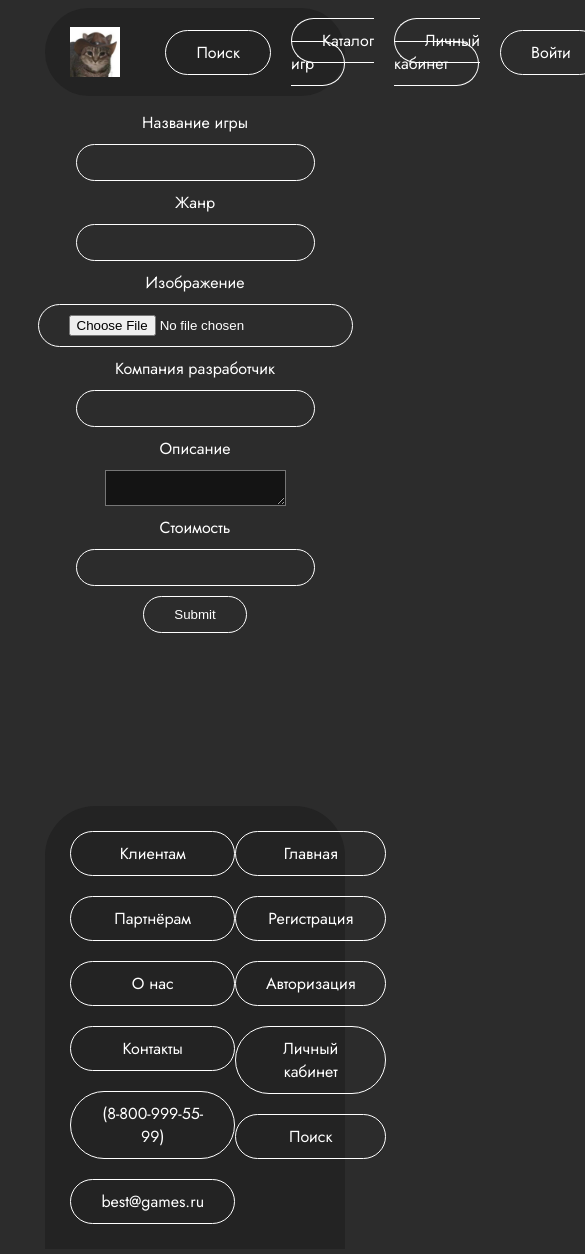
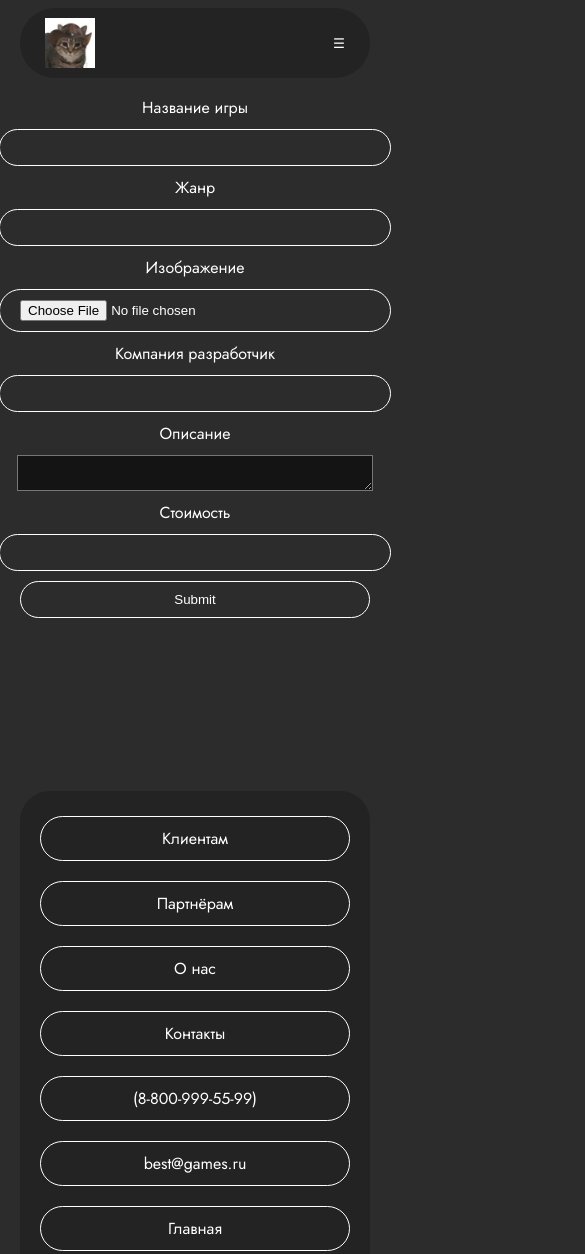
Before and after one commit to Larvest/web1, a plain HTML site: page admin.html in a window 390 px wide. Shown: the top 1254 px of the page, 585 px wide, since content can reach past the window. Drawn offline with Linux system fonts and the light colour scheme.

Commit message:
i hope it's the last commit

```diff
--- a/admin.html
+++ b/admin.html
@@ -21,6 +21,7 @@
                         <li><a href="./profile.html">Личный кабинет</a></li>
                         <li><a href="./login.html">Войти</a></li>
                     </ul>
+                    <button class="burger">☰</button>
                 </nav>
             </div>
         </header>
--- a/css/style.css
+++ b/css/style.css
@@ -2,6 +2,12 @@ body {
     background-color: #2C2C2C;
     color: #ffffff;
     font-family: "Jost", sans-serif;
+}
+
+.burger {
+    display: none;
+    background-color: unset;
+    border: unset;
 }
 
 input {
@@ -207,3 +213,122 @@ footer {
 .filter {
     padding-bottom: 20px;
 }
+
+@media (max-width: 1199px) {
+    .main-container {
+        padding-left: 5%;
+        padding-right: 5%;
+    }
+
+    .catalog {
+        grid-template-columns: auto auto;
+    }
+
+    .menu ul {
+        flex-wrap: wrap;
+        gap: 10px;
+        padding-left: 0;
+    }
+
+    .title {
+        font-size: 40px;
+    }
+
+}
+
+@media (max-width: 767px) {
+    .burger {
+        display:block;
+    }
+
+    .menu ul {
+        display: none;
+    }
+
+    .menu {
+        justify-content: end;
+
+    }
+
+    .main-container {
+        padding-left: 12px;
+        padding-right: 12px;
+    }
+
+    header .container {
+        flex-direction: unset;
+        gap: 10px;
+    }
+
+    header .menu {
+        width: 100%;
+        padding: 0 0px 0px;
+    }
+
+    header img {
+        padding-left: 20px;
+    }
+
+    .menu ul {
+        flex-direction: column;
+        align-items: stretch;
+        width: 100%;
+        margin: 0;
+        padding: 0;
+    }
+
+    .menu ul a {
+        display: block;
+        text-align: center;
+    }
+
+    .catalog {
+        grid-template-columns: auto;
+    }
+
+    .gamecard {
+        border-radius: 30px;
+    }
+
+    footer {
+        border-top-right-radius: 30px;
+        border-top-left-radius: 30px;
+    }
+
+    .footer-menu {
+        flex-direction: column;
+        gap: 20px;
+        padding: 20px 15px;
+    }
+
+    .filter {
+        max-width: 50%;
+    }
+
+    .profile-info {
+        flex-direction: column;
+    }
+
+    main form button {
+        width: 100%;
+    }
+    main form input {
+        width: 100%;
+    }
+
+    main form textarea {
+        width: 100%;
+    }
+
+    a {
+        padding: 10px 20px;
+    }
+
+    button {
+        padding: 10px 20px;
+    }
+
+    input {
+        padding: 10px 20px;
+    }
+}
--- /dev/null
+++ b/css/styleLight.css
@@ -0,0 +1,334 @@
+body {
+    background-color: #D3D3D3;
+    color: #000000;
+    font-family: "Jost", sans-serif;
+}
+
+.burger {
+    display: none;
+    background-color: unset;
+    border: unset;
+}
+
+input {
+    text-decoration: none;
+    color: #000000;
+    background-color: unset;
+    border: 1px solid #000000;
+    padding: 10px 30px;
+    border-radius: 50px;
+}
+
+textarea {
+    background-color: #EBEBEB;
+    color: #000000;
+}
+
+button {
+    text-decoration: none;
+    color: #000000;
+    background-color: #EBEBEB;
+    border: 1px solid #000000;
+    padding: 10px 30px;
+    border-radius: 50px;
+}
+
+button:hover {
+    transition: 0.3s;
+    background-color: #D3D3D3;
+}
+
+a {
+    text-decoration: none;
+    color: #000000;
+    background-color: unset;
+    border: 1px solid #000000;
+    padding: 10px 30px;
+    border-radius: 50px;
+}
+
+
+
+a:hover {
+    transition: 0.3s;
+    background-color: #d3d3d3;
+}
+
+.main-container {
+    padding-left: 10%;
+    padding-right: 10%;
+}
+
+.container {
+    padding: 5px;
+}
+
+.profile-info {
+    display: flex;
+    align-items: center;
+    gap: 20px;
+    padding-bottom: 20px;
+}
+
+
+header {
+    border-radius: 50px;
+    background-color: #DCDCDC;
+    margin-bottom: 5%;
+    position: sticky;
+    top: 0;
+}
+
+header .menu {
+    padding-right: 20px;
+}
+
+header .container {
+    display: flex;
+    justify-content: space-between;
+    align-items: center;
+}
+
+a.logo:hover {
+    background-color: unset;
+}
+
+header img {
+    max-height: 50px;
+    padding: 5px;
+    padding-left: 20px;
+    display: block;
+}
+
+.logo {
+    padding: 0 0;
+    border: unset;
+}
+
+.menu {
+    display: flex;
+}
+
+.menu ul {
+    align-items: center;
+    display: flex;
+    list-style: none;
+    gap: 20px;
+}
+
+main {
+    min-height: 80vh;
+}
+
+main .container {
+    align-items: center;
+}
+
+main form {
+    align-items: center;
+    display: flex;
+    flex-direction: column;
+    text-align: center;
+    gap: 10px;
+}
+
+
+footer {
+    margin-top: 20px;
+    border-top-right-radius: 50px;
+    border-top-left-radius: 50px;
+    background-color: #DCDCDC;
+}
+
+.footer-menu {
+    padding: 20px 20px;
+    display: flex;
+    justify-content: space-between;
+}
+
+.ulRight {
+    align-items: flex;
+}
+
+.footer-menu ul {
+    display: flex;
+    flex-direction: column;
+    align-items: stretch;
+    list-style: none;
+    gap: 20px;
+    padding: 0;
+    margin: 0;
+}
+
+.footer-menu a {
+    display: block;
+    text-align: center;
+}
+
+.purchase-history {
+    display: grid;
+    gap: 20px;
+}
+
+
+.card {
+    border-radius: 50px;
+    background-color: #DCDCDC;
+    padding: 20px;
+    max-width: parent;
+    max-height: 400px;
+}
+
+.card:hover {
+    transition: 0.3s;
+    background-color: #C9C9C9;
+}
+
+.settings {
+    padding-bottom: 20px;
+}
+
+.title {
+    display: grid;
+    justify-content: center;
+    font-size: 50px;
+    padding-bottom: 20px;
+
+}
+
+.catalog {
+    display: grid;
+    grid-template-columns: auto auto auto;
+    gap: 20px;
+}
+
+.gamecard {
+    text-align: center;
+    border-radius: 50px;
+    background-color: #DCDCDC;
+    padding: 8px;
+    border: 1px solid #000000;
+}
+
+.filter {
+    padding-bottom: 20px;
+}
+
+@media (max-width: 1199px) {
+    .main-container {
+        padding-left: 5%;
+        padding-right: 5%;
+    }
+
+    .catalog {
+        grid-template-columns: auto auto;
+    }
+
+    .menu ul {
+        flex-wrap: wrap;
+        gap: 10px;
+        padding-left: 0;
+    }
+
+    .title {
+        font-size: 40px;
+    }
+
+}
+
+@media (max-width: 767px) {
+    .burger {
+        display:block;
+    }
+
+    .menu ul {
+        display: none;
+    }
+
+    .menu {
+        justify-content: end;
+
+    }
+
+    .main-container {
+        padding-left: 12px;
+        padding-right: 12px;
+    }
+
+    header .container {
+        flex-direction: unset;
+        gap: 10px;
+    }
+
+    header .menu {
+        width: 100%;
+        padding: 0 0px 0px;
+    }
+
+    header img {
+        padding-left: 20px;
+    }
+
+    .menu ul {
+        flex-direction: column;
+        align-items: stretch;
+        width: 100%;
+        margin: 0;
+        padding: 0;
+    }
+
+    .menu ul a {
+        display: block;
+        text-align: center;
+    }
+
+    .catalog {
+        grid-template-columns: auto;
+    }
+
+    .gamecard {
+        border-radius: 30px;
+    }
+
+    footer {
+        border-top-right-radius: 30px;
+        border-top-left-radius: 30px;
+    }
+
+    .footer-menu {
+        flex-direction: column;
+        gap: 20px;
+        padding: 20px 15px;
+    }
+
+    .filter {
+        max-width: 50%;
+    }
+
+    .profile-info {
+        flex-direction: column;
+    }
+
+    main form button {
+        width: 100%;
+    }
+    main form input {
+        width: 100%;
+    }
+
+    main form textarea {
+        width: 100%;
+    }
+
+    a {
+        padding: 10px 20px;
+    }
+
+    button {
+        padding: 10px 20px;
+    }
+
+    input {
+        padding: 10px 20px;
+    }
+}
--- a/index_light.html
+++ b/index_light.html
@@ -0,0 +1,57 @@
+<!DOCTYPE html>
+<html lang="en">
+<head>
+    <meta charset="UTF-8">
+    <meta name="viewport" content="width=device-width, initial-scale=1.0">
+    <title>Document</title>
+    <link rel="stylesheet" href="./css/styleLight.css">
+    <style>
+        @import url('https://fonts.googleapis.com/css2?family=Jost:ital,wght@0,100..900;1,100..900&display=swap');
+    </style>
+</head>
+
+<body>
+    <div class="main-container">
+        <header>
+            <div class="container">
+                <a href="./index.html" class="logo"><img src="./img/chonk.png" alt="logo"></a>
+                <nav class="menu">
+                    <ul>
+                        <li><a href="">Поиск</a></li>
+                        <li><a href="./catalog.html">Каталог игр</a></li>
+                        <li><a href="./profile.html">Личный кабинет</a></li>
+                        <li><a href="./login.html">Войти</a></li>
+                    </ul>
+                    <button class="burger">☰</button>
+                </nav>
+            </div>
+        </header>
+
+        <main>
+
+        </main>
+
+        <footer>
+            <div class="container">
+                <nav class="footer-menu">
+                    <ul>
+                        <li><a href="">Клиентам</a></li>
+                        <li><a href="">Партнёрам</a></li>
+                        <li><a href="">О нас</a></li>
+                        <li><a href="">Контакты</a></li>
+                        <li><a>(8-800-999-55-99)</a></li>
+                        <li><a>best@games.ru</a></li>
+                    </ul>
+                    <ul class="ulRight">
+                        <li><a href="./index.html">Главная</a></li>
+                        <li><a href="./register.html">Регистрация</a></li>
+                        <li><a href="./login.html">Авторизация</a></li>
+                        <li><a href="./profile.html">Личный кабинет</a></li>
+                        <li><a href="./catalog.html">Поиск</a></li>
+                    </ul>
+                </nav>
+            </div>
+        </footer>
+    </div>
+</body>
+</html>
```
Also changed, not shown: catalog.html (+1 -0 lines), index.html (+1 -0 lines), login.html (+1 -0 lines), profile.html (+1 -0 lines), register.html (+1 -0 lines).
